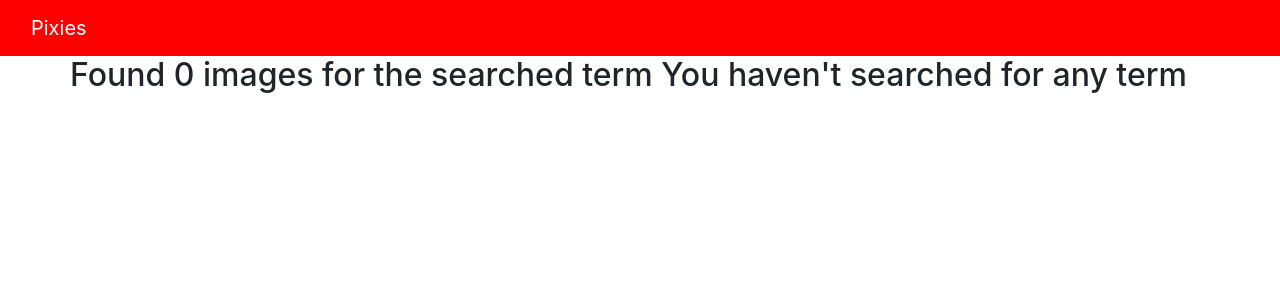
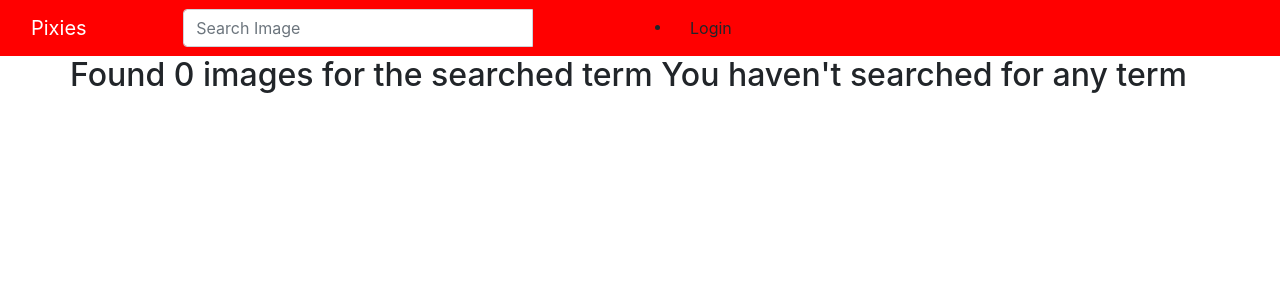
Before and after one commit to nyamzy/Pixies, a Django app: page /search/ in a window 1280 px wide. Shown: the top 300 px of the page. Run offline with Django 4.2, Linux system fonts and the light colour scheme; some libraries are stand-ins or nearby versions.

Commit message:
add dropdown menu on navbar

```diff
--- a/pix/templates/navbar.html
+++ b/pix/templates/navbar.html
@@ -11,6 +11,47 @@
             <div class="navbar-header">
                 <a href="{% url 'home' %}" class="navbar-brand">Pixies</a>
             </div>
+
+            <div class="col-sm-4 col-md-4 navbar-right">
+                <form action="{% url 'search_results' %}" class="navbar-form">
+                    <div class="input-group">
+                        <input type="text" class="form-control" placeholder="Search Image" name="image">
+                        <div class="input-group-btn">
+                            <button class="btn btn-default" type="submit"><span class="glyphicon glyphicon-search"></span></button>
+                        </div>
+                    </div>
+                </form>
+            </div>
+
+            <div class="col-sm-6 col-md-6">
+                {% if user.is_authenticated %}
+                    <ul>
+                        <li class="dropdown">
+                            <a href="#" class="dropdown-toggle btn btn-default" data-toggle="dropdown" role="button" aria-expanded="false">
+                                Account<span class="caret"></span>
+                            </a>
+                            <ul class="dropdown-menu" role="menu">
+                                <li>
+                                    <a href="{% url 'home' %}">Home</a>
+                                </li>
+                                <li>
+                                    <a href="{% url 'new-post' %}">Create Post</a>
+                                </li>
+                                <li>
+                                    <a href="/accounts/password/change">Change Password</a>
+                                </li>
+                                <li>
+                                    <a href="/logout">Logout</a>
+                                </li>
+                            </ul>
+                        </li>
+                    </ul>
+                {% else %}
+                    <li>
+                        <a href="/accounts/login" class="btn btn-default">Login</a>
+                    </li>
+                {% endif %}
+            </div>
         </div>
     </nav>
 </body>
```
